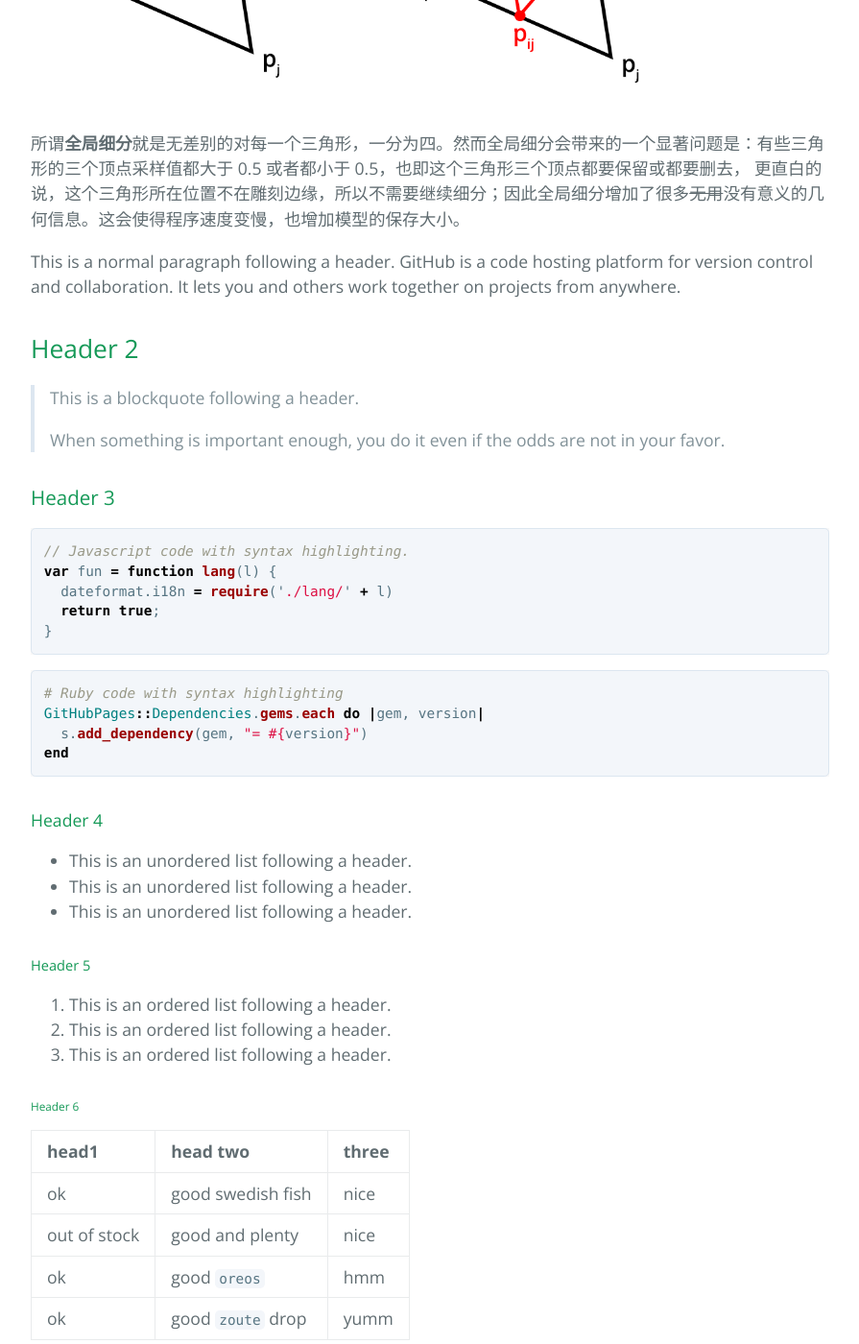
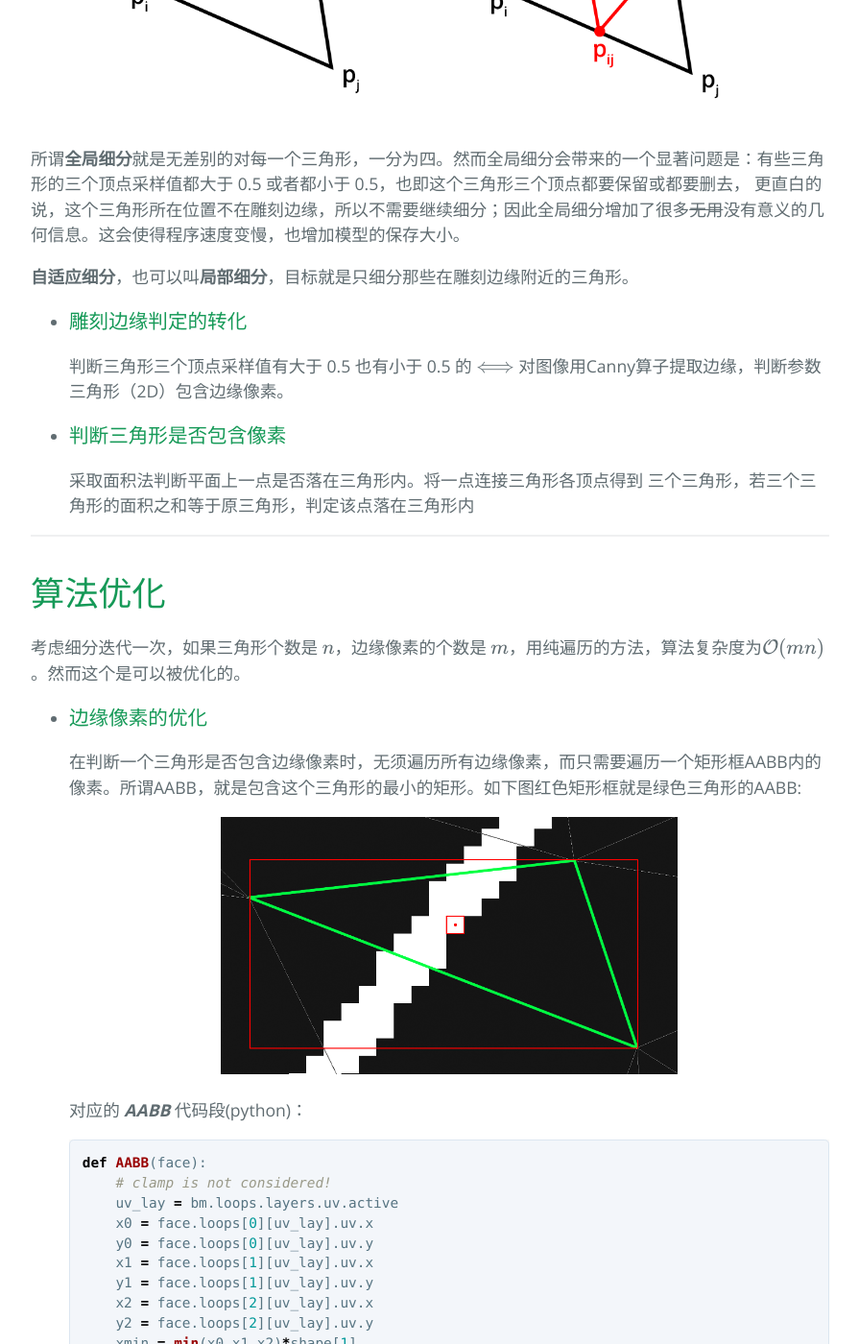
Before and after one commit to Zju-George/-.github.io, a Jekyll site: the page built from _posts/2020-04-07-adaptive-subdivide.md, in a window 1280 px wide and 1400 px high, scrolled down 1576 px. Shown: the whole window at 96% size, without its empty margins (192-1087 px from the left). Built offline with Jekyll 4.4.1, drawn with Linux system fonts in a browser that asks for light colours; emoji names are drawn with the system emoji font; formulas are drawn with MathJax 3; some of the changed text lies outside the part shown.

Commit message:
finish post_1

````diff
--- a/_posts/2020-04-07-adaptive-subdivide.md
+++ b/_posts/2020-04-07-adaptive-subdivide.md
@@ -5,63 +5,194 @@
 
 <br />
 
-**雕刻操作**就是通过曲面参数化将二维图像映射到三维曲面上。对曲面上每个点，**采样**(双线性插值采样)得到对应的像素值，根据像素值决定是否进行几何操作。eg.，利用二值图像，黑色部分试图保留，白色部分试图镂空，那么曲面上的点采样值小于 0.5 的将会被保留，而大于 0.5 的将会被删去，这样就实现了镂空操作。如下图人脸镂空：
+# 细分的原因
+**雕刻操作**依赖于曲面参数化，将二维图像映射到三维曲面上。对曲面上每个点，**采样**(双线性插值采样)得到对应的像素值，根据像素值决定是否进行几何操作。eg.，利用二值图像，黑色部分试图保留，白色部分试图镂空，那么曲面上的点采样值小于 0.5 的将会被保留，而大于 0.5 的将会被删去，这样就实现了镂空操作。如下图人脸镂空：
 
-<img src="/assets/face_hollow2.jpg" alt="人脸镂空" width="80%" height="80%" align="center" />
+<center><img src="/assets/face_hollow2.jpg" alt="人脸镂空" width="80%" height="80%" align="center" /></center>
 
 而**细分**是为了雕刻操作前增加模型几何信息，使得雕刻操作后雕刻边缘的锯齿状变小的一个重要操作。
 
-Text can be **bold**, _italic_, or ~~strikethrough~~.
 
-[Link to another page: About]({{ '/about.html' | absolute_url }}).
+---
 
 # 自适应细分的原因
 
 在这里，细分的最基本规则被定义为让一个三角形一分为四。如下图：
 
-<img src="/assets/subdivide.png" alt="细分规则" width="80%" height="80%" align="center" />
+<center><img src="/assets/subdivide.png" alt="细分规则" width="80%" height="80%" align="center" /></center>
 
 所谓**全局细分**就是无差别的对每一个三角形，一分为四。然而全局细分会带来的一个显著问题是：有些三角形的三个顶点采样值都大于 0.5 或者都小于 0.5，也即这个三角形三个顶点都要保留或都要删去，
 更直白的说，这个三角形所在位置不在雕刻边缘，所以不需要继续细分；因此全局细分增加了很多~~无用~~没有意义的几何信息。这会使得程序速度变慢，也增加模型的保存大小。
 
-This is a normal paragraph following a header. GitHub is a code hosting platform for version control and collaboration. It lets you and others work together on projects from anywhere.
+**自适应细分**，也可以叫**局部细分**，目标就是只细分那些在雕刻边缘附近的三角形。
 
-## [](#header-2)Header 2
+- ### 雕刻边缘判定的转化
+判断三角形三个顶点采样值有大于 0.5 也有小于 0.5 的 $\Longleftrightarrow$ 对图像用Canny算子提取边缘，判断参数三角形（2D）包含边缘像素。
 
-> This is a blockquote following a header.
->
-> When something is important enough, you do it even if the odds are not in your favor.
+- ### 判断三角形是否包含像素
+采取面积法判断平面上一点是否落在三角形内。将一点连接三角形各顶点得到
+三个三角形，若三个三角形的面积之和等于原三角形，判定该点落在三角形内
 
-### [](#header-3)Header 3
+---
 
-```js
-// Javascript code with syntax highlighting.
-var fun = function lang(l) {
-  dateformat.i18n = require('./lang/' + l)
-  return true;
-}
-```
+# 算法优化
+考虑细分迭代一次，如果三角形个数是 $n$，边缘像素的个数是 $m$，用纯遍历的方法，算法复杂度为$\mathcal{O}(mn)$。然而这个是可以被优化的。
 
-```ruby
-# Ruby code with syntax highlighting
-GitHubPages::Dependencies.gems.each do |gem, version|
-  s.add_dependency(gem, "= #{version}")
-end
-```
+- ### 边缘像素的优化
+  在判断一个三角形是否包含边缘像素时，无须遍历所有边缘像素，而只需要遍历一个矩形框AABB内的像素。所谓AABB，就是包含这个三角形的最小的矩形。如下图红色矩形框就是绿色三角形的AABB:
+  <center><img src="/assets/AABB.png" alt="AABB" width="60%" height="60%"/></center>
+  对应的 ***AABB*** 代码段(python)：
+  ```python
+  def AABB(face):
+      # clamp is not considered!
+      uv_lay = bm.loops.layers.uv.active
+      x0 = face.loops[0][uv_lay].uv.x
+      y0 = face.loops[0][uv_lay].uv.y
+      x1 = face.loops[1][uv_lay].uv.x
+      y1 = face.loops[1][uv_lay].uv.y
+      x2 = face.loops[2][uv_lay].uv.x
+      y2 = face.loops[2][uv_lay].uv.y
+      xmin = min(x0,x1,x2)*shape[1]
+      xmax = max(x0,x1,x2)*shape[1]
+      ymin = min(y0,y1,y2)*shape[0]
+      ymax = max(y0,y1,y2)*shape[0]
+      return floor(xmin),floor(ymin),ceil(xmax),ceil(ymax)
+  ```
+  对应的 ***是否在三角形内*** 代码段(python)：
 
-#### [](#header-4)Header 4
+  ```python
+  def ispixIn(pix,face):
+      if(area_pix(pix,face)>(area_tri(face)+0.000000001)):
+          return False
+      else:
+          return True
+  ```
+  注意在 Blender 中要访问顶点的 uv 需要通过 loop，loop 和 vertex 的不同是 loop 是 **per face** 的，具体可以 Google 一下定义与用法。
+- ### 三角形个数的优化
+  因细分后的四个三角形均落在原三角形内，故落在“子”三角形内的边缘点必然也落在“父”三角形内。}如果记录每个参数三角形所包含的边缘点，则每次细分后判断“子”三角形是否包含边缘点，只需要遍历“父”三角形包含的边缘点，判断包含关系，进而更新“子”三角形所包含的边缘点。这个可以用一个字典来维护。
 
-*   This is an unordered list following a header.
-*   This is an unordered list following a header.
-*   This is an unordered list following a header.
+  具体的算法流程图：
+  <left><img src="/assets/algo.png" alt="算法" width="60%" height="60%" align="center" /></left>
 
-##### [](#header-5)Header 5
+  对应的完整代码：
+  ```python
+  # Get the init dic_f2p
+  obj = bpy.context.edit_object
+  me = obj.data
+  bm = bmesh.from_edit_mesh(me)
+  bm.faces.ensure_lookup_table()
+  dic_f2p={}
+  initfaces = []
+  for f in bm.faces:
+      if(f.select==True):
+          initfaces.append(f)
 
-1.  This is an ordered list following a header.
-2.  This is an ordered list following a header.
-3.  This is an ordered list following a header.
+  for i in range(len(initfaces)):
+      face = initfaces[i]
+      temp_pix = []
 
-###### [](#header-6)Header 6
+      xmin,ymin,xmax,ymax = AABB(face)
+      for m in range(shape[0]-ymax,shape[0]-ymin+1):
+          for n in range(xmin,xmax+1):
+              if(img[m][n]==255):
+                  pix = [(n+0.5)/shape[1],(shape[0]-0.5-m)/shape[0]]
+                  if(ispixIn(pix,face)):
+                      temp_pix.append(pix)
+      if(len(temp_pix)>0): # face.select == True
+          dic_f2p[face.index]=temp_pix
+
+  for turn in range(3):
+      print("--------------------------------")
+      print("turn : "+str(turn))
+      bm.select_flush(1)
+      selected_set=selected_face(bm)
+      dic_set=set(dic_f2p.keys())
+      diff = selected_set-dic_set
+      if(len(diff)>0):
+          print("len diff: "+str(len(diff)))
+      else:
+          print("len diff: 0")
+      for f_index in diff:
+          face = bm.faces[f_index]
+          temp=[]
+          xmin,ymin,xmax,ymax = AABB(face)
+          for m in range(shape[0]-ymax,shape[0]-ymin+1):
+              for n in range(xmin,xmax+1):
+                  if(img[m][n]==255):
+                      pix = [(n+0.5)/shape[1],(shape[0]-0.5-m)/shape[0]]
+                      if(ispixIn(pix,face)):
+                          temp.append(pix)
+          dic_f2p[f_index]=temp
+      dic_f2p_sorted=sorted(dic_f2p, reverse=True)
+      edge_list =[]
+      for f in dic_f2p.keys():
+          edge_list.extend(bm.faces[f].edges[:])
+      edge_list = list(set(edge_list))
+      print("dic_f2p items num: " + str(len(dic_f2p)))
+      bpy.ops.ed.undo_push(message="Subdivide")
+      ret = bmesh.ops.subdivide_edges(bm, edges=edge_list, cuts=1,use_grid_fill=True)
+      # adding triangulate
+      bmesh.ops.triangulate(bm, faces=bm.faces)
+      bm.faces.ensure_lookup_table()
+      counter=-1
+      dic_f2p_next={}
+      facenum=0
+      for face in ret['geom_inner']:
+          if isinstance(face, bmesh.types.BMFace):
+              facenum+=1
+      if(facenum//3>len(dic_f2p)):
+          print('wrong!')
+          print(facenum//3)
+
+          bmesh.update_edit_mesh(me, True)
+          bpy.ops.ed.undo_push(message="Subdivide")
+      for f in ret['geom_inner']:
+          if isinstance(f, bmesh.types.BMFace):
+              counter+=1
+              index=counter//3
+              try:
+                  f_mother=bm.faces[dic_f2p_sorted[index]]
+              except:
+                  import os
+                  print(index)
+                  os.system("pause")
+              pixels = dic_f2p[dic_f2p_sorted[index]]
+              temp_pix = []
+              if(counter%3==0):
+                  # print("pixels of index-- "+str(index)+" : " +str(len(pixels)))
+                  temp = []
+                  for j in range(len(pixels)):
+                      pix = pixels[j]
+                      if(ispixIn(pix,f_mother)):
+                          temp.append(pix)
+                  if(len(temp)>0):
+                      # print("f_mother pix num: " + str(len(temp)))
+                      f_mother.select = True
+                      dic_f2p_next[f_mother.index] = temp
+                  else:
+                      f_mother.select = False
+                      pass
+              for j in range(len(pixels)):
+                  pix = pixels[j]
+                  if(ispixIn(pix,f)):
+                      temp_pix.append(pix)
+              if(len(temp_pix)>0): # face.select == True
+                  # print("f pix num: "+ str(len(temp_pix)))
+                  dic_f2p_next[f.index]=temp_pix
+                  f.select = True
+              pass
+      dic_f2p=dic_f2p_next
+      del dic_f2p_next
+  ```
+---
+
+## 工程文件
+
+可以下载这个工程文件 [subdivide_test.blend]({{ 'https://github.com/Zju-George/blenderStatisticalModeling/blob/master/subdivide_test.blend?raw=true' | absolute_url }}). (Blender 版本>=2.80)
+
+里面会包含完整代码 `subdivide.py`，但要注意把第 `7` 行的测试二值图像换成自己的。点 `Run Script` 即可。:thumbsup:
+
+## 全局细分与自适应细分对比(待更新)
 
 | head1        | head two          | three |
 |:-------------|:------------------|:------|
@@ -70,66 +201,15 @@
 | ok           | good `oreos`      | hmm   |
 | ok           | good `zoute` drop | yumm  |
 
-### There's a horizontal rule below this.
-
-* * *
-
-### Here is an unordered list:
-
-*   Item foo
-*   Item bar
-*   Item baz
-*   Item zip
-
-### And an ordered list:
-
-1.  Item one
-1.  Item two
-1.  Item three
-1.  Item four
-
-### And a nested list:
-
-- level 1 item
-  - level 2 item
-  - level 2 item
-    - level 3 item
-    - level 3 item
-- level 1 item
-  - level 2 item
-  - level 2 item
-  - level 2 item
-- level 1 item
-  - level 2 item
-  - level 2 item
-- level 1 item
-
-### Small image
-
-![Octocat](https://github.githubassets.com/images/icons/emoji/octocat.png)
-
-### Large image
-
-![Branching](https://guides.github.com/activities/hello-world/branching.png)
-
-
-### Definition lists can be used with HTML syntax.
+### 忽略
 
 <dl>
 <dt>Name</dt>
-<dd>Godzilla</dd>
+<dd>George</dd>
 <dt>Born</dt>
-<dd>1952</dd>
+<dd>1993</dd>
 <dt>Birthplace</dt>
-<dd>Japan</dd>
+<dd>China</dd>
 <dt>Color</dt>
-<dd>Green</dd>
+<dd>Black&White</dd>
 </dl>
-
-```
-Long, single-line code blocks should not wrap. They should horizontally scroll if they are too long. This line should be long enough to demonstrate this.
-```
-
-```
-The final element.
-```
````
Also changed, not shown: _layouts/default.html (+19 -0 lines), assets/AABB.png (added), assets/algo.png (added).
